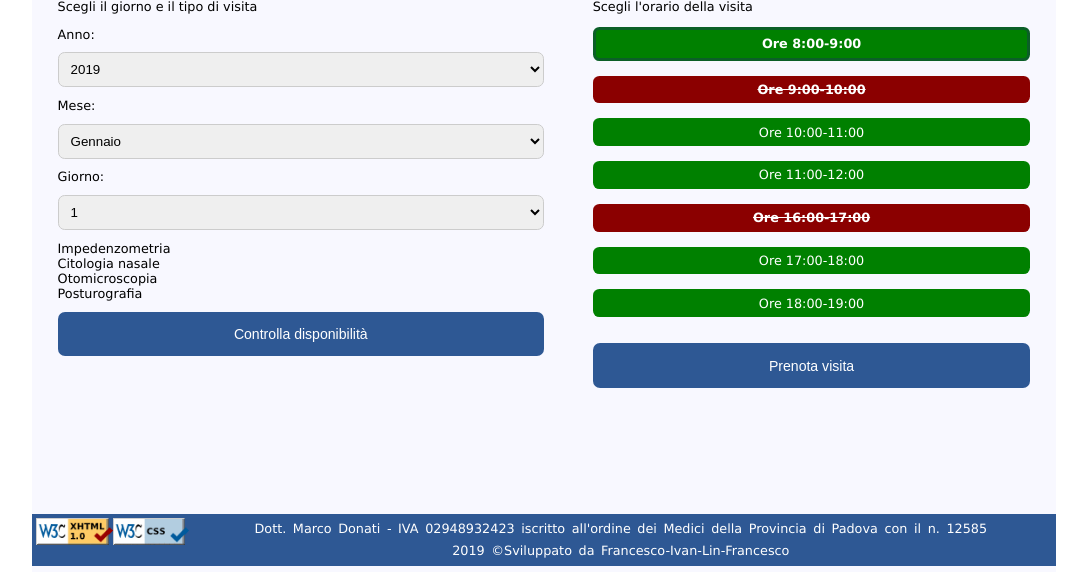
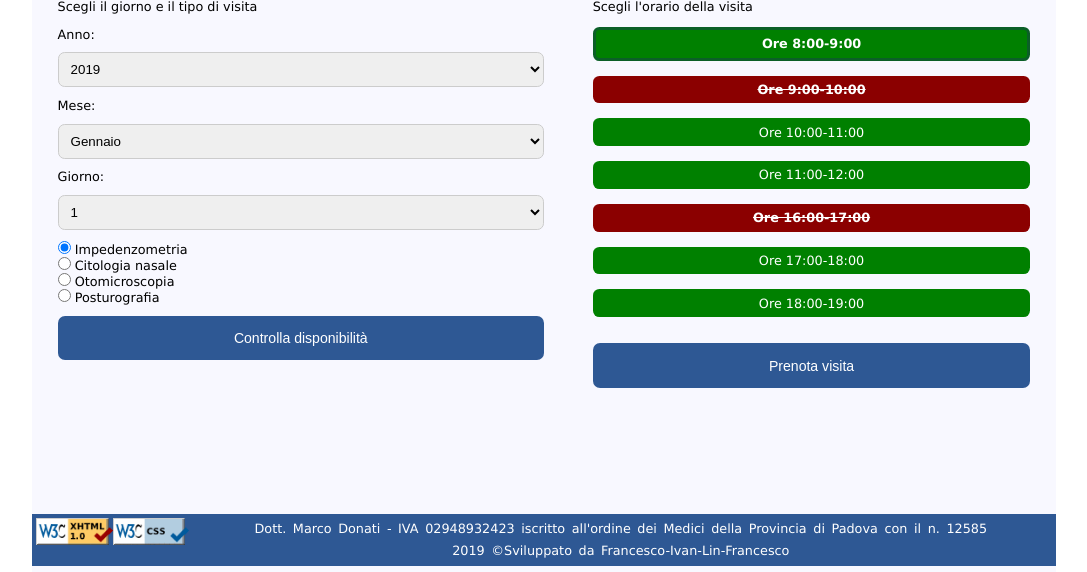
Before and after one commit to ivanfurlan/tecweb, a PHP site: page /HTML/prenotavisita.html in a window 1280 px wide. Shown: the part 228-800 px from the top of the page, without its empty margins (96-1183 px from the left). Run offline with PHP 8.4, Linux system fonts and the light colour scheme.

Commit message:
Piccole sistemazioni

```diff
--- a/CSS/styledesktop.css
+++ b/CSS/styledesktop.css
@@ -279,12 +279,12 @@ form select {
     border-radius: 0.5em;
 }
 
-form input[type="radio"] {
+form input[type="radio"][name="orario"] {
     visibility: hidden;
     position: absolute;
 }
 
-form input[type="radio"]+label {
+form input[type="radio"][name="orario"]+label {
     display: block;
     padding: 0.5em 0.2em 0.5em;
     background-color: green;
@@ -294,13 +294,13 @@ form input[type="radio"]+label {
     box-sizing: border-box;
 }
 
-form input[type="radio"]:disabled+label {
+form input[type="radio"][name="orario"]:disabled+label {
     background-color: darkred;
     font-weight: bold;
     text-decoration: line-through;
 }
 
-form input[type="radio"]:checked+label {
+form input[type="radio"][name="orario"]:checked+label {
     font-weight: bold;
     border: 3px solid rgb(11, 95, 39);
     background-color: green;
--- a/HTML/prenotavisita.html
+++ b/HTML/prenotavisita.html
@@ -134,11 +134,14 @@
                         <option value="31">31</option>
                     </select>
                     <br />
-                    <input type="radio" name="tipovisita" value="impedenzometria" checked="checked" /> Impedenzometria
-                    <br />
-                    <input type="radio" name="tipovisita" value="citologianasale" /> Citologia nasale<br />
-                    <input type="radio" name="tipovisita" value="otomicroscopia" /> Otomicroscopia<br />
-                    <input type="radio" name="tipovisita" value="posturografia" /> Posturografia<br />
+                    <input type="radio" name="tipovisita" id="impedenzometria" value="impedenzometria"
+                        checked="checked" /> <label for="impedenzometria">Impedenzometria</label> <br />
+                    <input type="radio" name="tipovisita" id="citologianasale" value="citologianasale" /> <label
+                        for="citologianasale">Citologia nasale</label><br />
+                    <input type="radio" name="tipovisita" id="otomicroscopia" value="otomicroscopia" /> <label
+                        for="otomicroscopia">Otomicroscopia</label><br />
+                    <input type="radio" name="tipovisita" id="posturografia" value="posturografia" /> <label
+                        for="posturografia">Posturografia</label><br />
 
                     <button type="button" onclick="">Controlla disponibilit&agrave;</button>
                 </fieldset>
@@ -150,13 +153,15 @@
 
                     <input type="radio" name="orario" id="ore8" value="8:00" checked="checked" /> <label for="ore8">Ore
                         8:00-9:00</label><br />
-                    <input type="radio" name="orario" id="ore9" value="9:00" disabled="disabled"/> <label for="ore9">Ore
+                    <input type="radio" name="orario" id="ore9" value="9:00" disabled="disabled" /> <label
+                        for="ore9">Ore
                         9:00-10:00</label><br />
                     <input type="radio" name="orario" id="ore10" value="10:00" /> <label for="ore10">Ore
                         10:00-11:00</label><br />
                     <input type="radio" name="orario" id="ore11" value="11:00" /> <label for="ore11">Ore
                         11:00-12:00</label><br />
-                    <input type="radio" name="orario" id="ore16" value="16:00" disabled="disabled"/> <label for="ore16">Ore
+                    <input type="radio" name="orario" id="ore16" value="16:00" disabled="disabled" /> <label
+                        for="ore16">Ore
                         16:00-17:00</label><br />
                     <input type="radio" name="orario" id="ore17" value="17:00" /> <label for="ore17">Ore
                         17:00-18:00</label><br />
```
